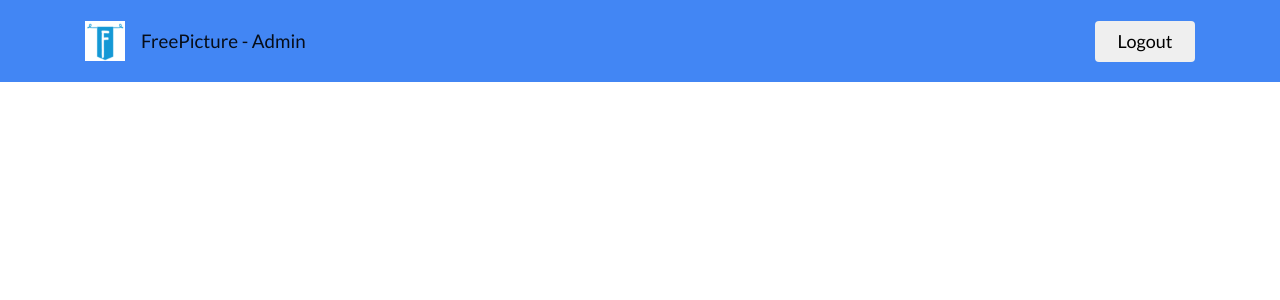
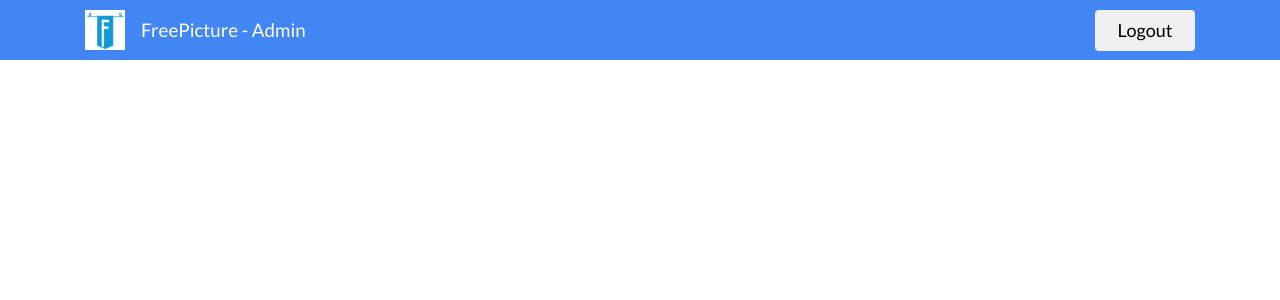
Before and after one commit to reyhanfikri/freepik, a CodeIgniter app: a page that uses application/views/v_admin_sementara.php in a window 1280 px wide. Shown: the top 300 px of the page. Run offline with CodeIgniter, Linux system fonts and the light colour scheme.

Commit message:
Mengganti warna teks navbar brand menjadi putih

```diff
--- a/application/views/v_admin_sementara.php
+++ b/application/views/v_admin_sementara.php
@@ -10,10 +10,10 @@
     <link href="<?php echo site_url('assets/css/bootswatch/style.css') ?>" rel="stylesheet">
 </head>
 <body>
-	<nav class="navbar navbar-expand-lg navbar-light navcolor">
+	<nav class="navbar navbar-expand-lg navbar-light navcolor" style="height: 60px;">
 	  <div class="container">
 		  <a class="navbar-brand" href="<?php echo site_url('admin') ?>"><img height="40px" width="40px" src="<?php echo site_url('assets/img/WebsiteLogo2.png') ?>"></a>
-		  <a class="navbar-brand" href="<?php echo site_url('admin') ?>">FreePicture - Admin</a>
+		  <a class="navbar-brand" style="color: white; " href="<?php echo site_url('admin') ?>">FreePicture - Admin</a>
 
 		  <div class="collapse navbar-collapse" id="navbarColor01">
 		    <ul class="navbar-nav mr-auto">
@@ -22,5 +22,6 @@
 		  </div>
 	  </div>
 	</nav>
+
 </body>
 </html>
```
